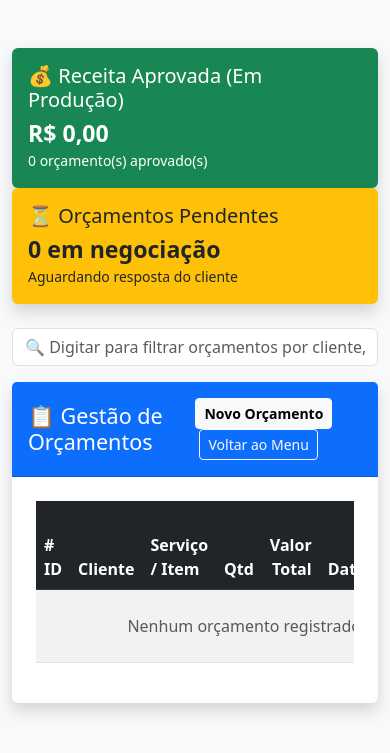
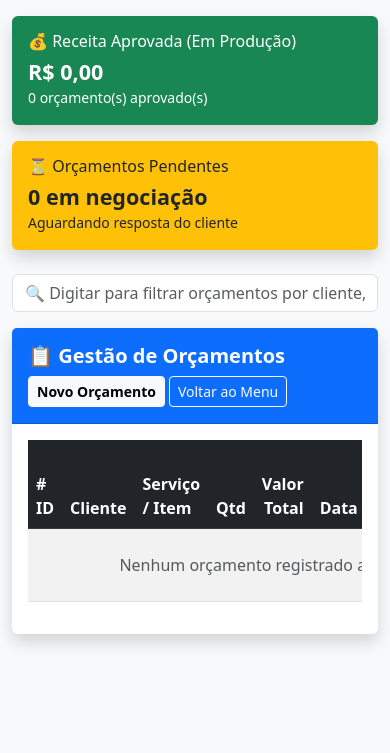
Before and after one commit to Sistematico654/marcenaria-orcamentos, a PHP site: page /listar_orcamentos.php in a window 390 px wide. Shown: the top 753 px of the page. Run offline with PHP 8.4, Linux system fonts and the light colour scheme; data that the repository does not hold is empty.

Commit message:
melhorando responsividade do "orçamentos"

```diff
--- a/listar_orcamentos.php
+++ b/listar_orcamentos.php
@@ -31,7 +31,8 @@ $qtd_pendente = $row_pendentes['qtd'] ?? 0;
 </head>
 <body class="bg-light">
 
-    <div class="container mt-5 mb-5">
+    <!-- Espaçamento responsivo py-3 e py-md-5 -->
+    <div class="container py-3 py-md-5">
 
         <?php if (isset($_GET['sucesso'])): ?>
             <div class="alert alert-success alert-dismissible fade show" role="alert">
@@ -40,45 +41,46 @@ $qtd_pendente = $row_pendentes['qtd'] ?? 0;
             </div>
         <?php endif; ?>
 
-        <!-- Painel Resumo de Utilidade do Status -->
+        <!-- Painel Resumo de Utilidade do Status (col-12 para mobile, col-md-6 para PC) -->
         <div class="row mb-4">
-            <div class="col-md-6">
+            <div class="col-12 col-md-6 mb-3 mb-md-0">
                 <div class="card bg-success text-white shadow border-0">
                     <div class="card-body">
-                        <h5 class="card-title">💰 Receita Aprovada (Em Produção)</h5>
-                        <h3 class="fw-bold mb-0">R$ <?php echo number_format($total_aprovado, 2, ',', '.'); ?></h3>
+                        <h5 class="card-title fs-6 fs-md-5">💰 Receita Aprovada (Em Produção)</h5>
+                        <h3 class="fw-bold mb-0 fs-4 fs-md-3">R$ <?php echo number_format($total_aprovado, 2, ',', '.'); ?></h3>
                         <small><?php echo $qtd_aprovado; ?> orçamento(s) aprovado(s)</small>
                     </div>
                 </div>
             </div>
-            <div class="col-md-6">
+            <div class="col-12 col-md-6">
                 <div class="card bg-warning text-dark shadow border-0">
                     <div class="card-body">
-                        <h5 class="card-title">⏳ Orçamentos Pendentes</h5>
-                        <h3 class="fw-bold mb-0"><?php echo $qtd_pendente; ?> em negociação</h3>
+                        <h5 class="card-title fs-6 fs-md-5">⏳ Orçamentos Pendentes</h5>
+                        <h3 class="fw-bold mb-0 fs-4 fs-md-3"><?php echo $qtd_pendente; ?> em negociação</h3>
                         <small>Aguardando resposta do cliente</small>
                     </div>
                 </div>
             </div>
         </div>
 
-        <!-- Campo de busca dinamica via JavaScript -->
+        <!-- Campo de busca dinâmica -->
         <div class="mb-3">
             <input type="text" id="campoBusca" class="form-control" placeholder="🔍 Digitar para filtrar orçamentos por cliente, serviço ou status...">
         </div>
 
         <div class="card shadow border-0">
-            <div class="card-header bg-primary text-white d-flex justify-content-between align-items-center py-3">
-                <h3 class="mb-0 fs-4">📋 Gestão de Orçamentos</h3>
-                <div>
+            <!-- Cabeçalho reorganizado para empilhar no celular se necessário -->
+            <div class="card-header bg-primary text-white d-flex flex-column flex-md-row justify-content-between align-items-md-center gap-2 py-3">
+                <h3 class="mb-0 fs-5 fs-md-4 fw-bold">📋 Gestão de Orçamentos</h3>
+                <div class="d-flex gap-1">
                     <a href="gerar_orcamento.php" class="btn btn-light btn-sm fw-bold">Novo Orçamento</a>
-                    <a href="index.php" class="btn btn-outline-light btn-sm ms-1">Voltar ao Menu</a>
+                    <a href="index.php" class="btn btn-outline-light btn-sm">Voltar ao Menu</a>
                 </div>
             </div>
 
-            <div class="card-body p-4">
+            <div class="card-body p-3 p-md-4">
                 <div class="table-responsive">
-                    <table class="table table-hover table-striped align-middle" aria-label="Tabela do Histórico de Orçamentos">
+                    <table class="table table-hover table-striped align-middle" id="tabelaOrcamentos" aria-label="Tabela do Histórico de Orçamentos">
                         <thead class="table-dark">
                             <tr>
                                 <th scope="col"># ID</th>
@@ -99,7 +101,6 @@ $qtd_pendente = $row_pendentes['qtd'] ?? 0;
                                         $num_tel = preg_replace('/\D/', '', $row['telefone'] ?? '');
                                         $status_atual = !empty($row['status']) ? $row['status'] : 'Pendente';
 
-                                        // Personaliza as mensagens de acordo com o Status do Orçamento
                                         if ($status_atual == 'Aprovado') {
                                             $texto_whats = "Olá " . urlencode($row['cliente_nome']) . ", seu orçamento para " . urlencode($row['nome_servico']) . " (R$ " . number_format($row['valor_total'], 2, ',', '.') . ") foi aprovado! Seu pedido já entrou em produção em nossa marcenaria.";
 
@@ -125,10 +126,10 @@ $qtd_pendente = $row_pendentes['qtd'] ?? 0;
                                         <td><?php echo htmlspecialchars($row['cliente_nome']); ?></td>
                                         <td><?php echo htmlspecialchars($row['nome_servico']); ?></td>
                                         <td class="text-center"><?php echo $row['quantidade']; ?></td>
-                                        <td class="text-end fw-bold text-success">
+                                        <td class="text-end fw-bold text-success text-nowrap">
                                             R$ <?php echo number_format($row['valor_total'], 2, ',', '.'); ?>
                                         </td>
-                                        <td class="text-center">
+                                        <td class="text-center text-nowrap">
                                             <?php echo date('d/m/Y', strtotime($row['data_orcamento'])); ?>
                                         </td>
                                         <td class="text-center">
@@ -184,7 +185,22 @@ $qtd_pendente = $row_pendentes['qtd'] ?? 0;
     </div>
 
     <script src="https://cdn.jsdelivr.net/npm/bootstrap@5.3.0/dist/js/bootstrap.bundle.min.js"></script>
-    <!-- Script personalizado JavaScript para atender ao criterio do projeto -->
-    <script src="script.js"></script>
+
+    <!-- Script de Busca Dinâmica em Tempo Real -->
+    <script>
+    document.getElementById('campoBusca').addEventListener('keyup', function() {
+        let termo = this.value.toLowerCase();
+        let linhas = document.querySelectorAll('#tabelaOrcamentos tbody tr');
+
+        linhas.forEach(linha => {
+            let textoLinha = linha.textContent.toLowerCase();
+            if (textoLinha.includes(termo)) {
+                linha.style.display = '';
+            } else {
+                linha.style.display = 'none';
+            }
+        });
+    });
+    </script>
 </body>
 </html>
```
